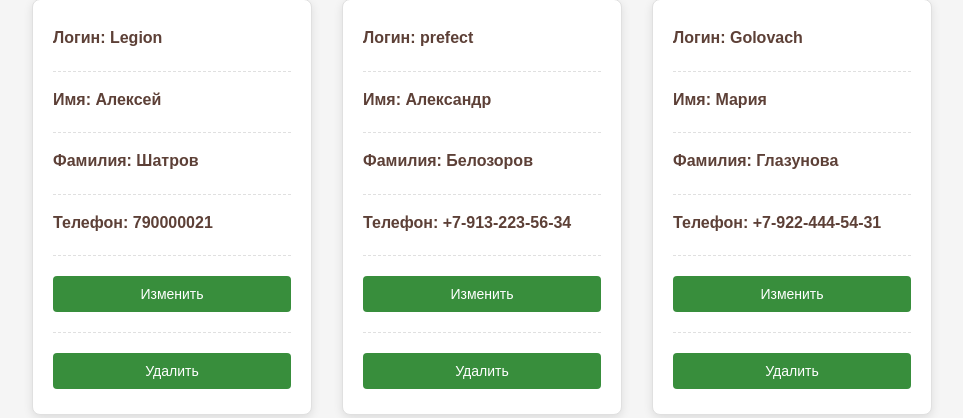
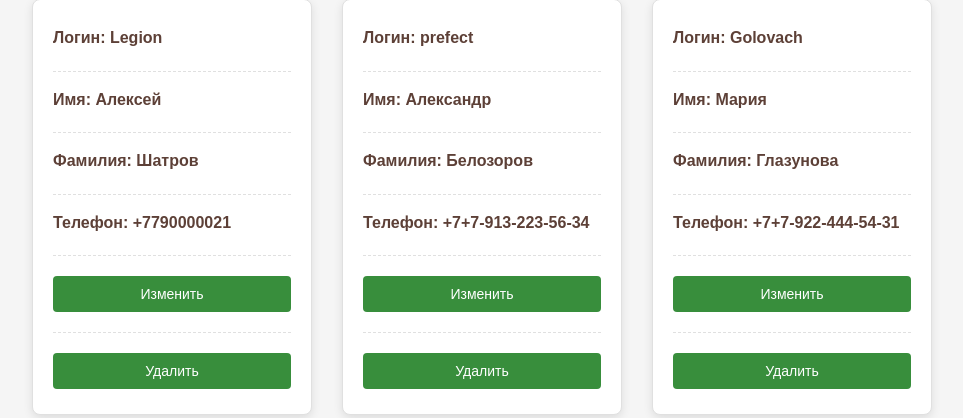
Before and after one commit to lLegionl/Shatrov, a PHP site: page /admin.php in a window 1280 px wide. Shown: the part 239-657 px from the top of the page, without its empty margins (158-1121 px from the left). Run offline with PHP 8.4, Linux system fonts and the light colour scheme; data comes from the database, SQL or seed files in the repository.

Commit message:
kp pre final

```diff
--- a/public/login/admin.php
+++ b/public/login/admin.php
@@ -129,7 +129,7 @@ include "header.php";?>
                     <li><p class="users_info">Логин: '.$user['login'].'</p></li>
                     <li><p class="users_info">Имя: '.$user['name'].'</p></li>
                     <li><p class="users_info">Фамилия: '.$user['surname'].'</p></li>
-                    <li><p class="users_info">Телефон: '.$user['phone_number'].'</p></li>
+                    <li><p class="users_info">Телефон: +7'.$user['phone_number'].'</p></li>
                     <li><button class="edit_btn"><a href="action_admin.php?action=edit_user&id='.$user['id'].'">Изменить</a></button></li>
                     <li><button class="edit_btn"><a href="delete.php?delete=user&id='.$user['id'].'">Удалить</a></button></li>
                 </ul>
--- a/public/login/tariff_claim.php
+++ b/public/login/tariff_claim.php
@@ -2,7 +2,7 @@
 session_start();
 include "db.php";
 
-    // Получаем текущую дату
+
 if (!empty($_POST['addres']) && !empty($_POST['tariff_select']) && !empty($_SESSION['id_user']))
 {
 
```
Also changed, not shown: 1 other file.
